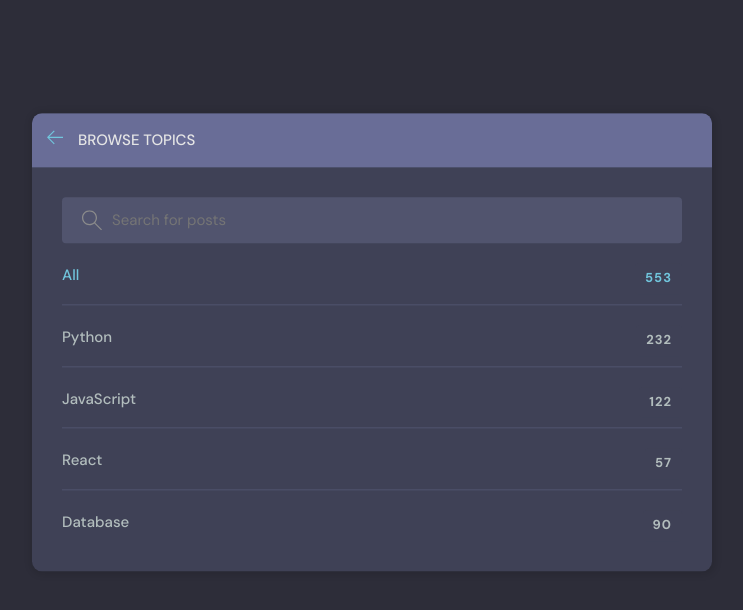
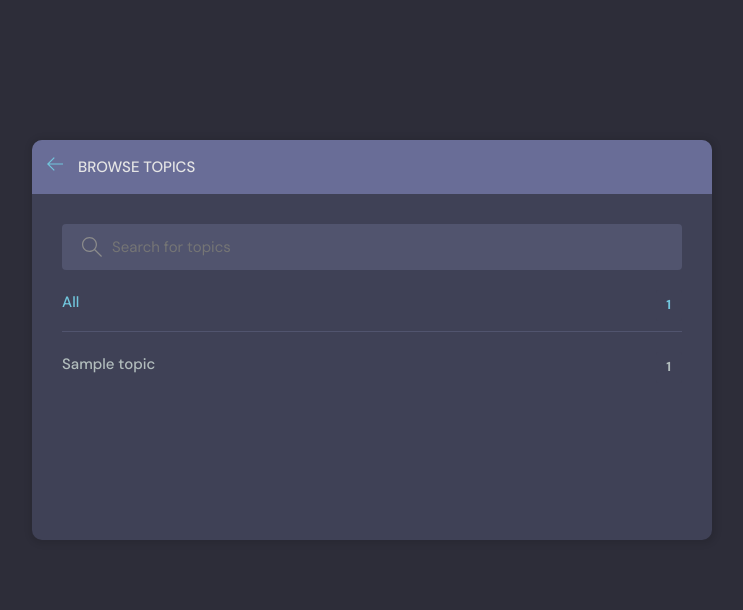
Before and after one commit to DeaaTH65/Study_Buddy, a Django app: page /topics/ in a window 1280 px wide. Shown: the part 76-686 px from the top of the page, without its empty margins (268-1011 px from the left). Run offline with Django 4.2, Linux system fonts and the light colour scheme; tables that the repository leaves empty hold one stand-in row (values such as "Sample post").

Commit message:
browse topics

```diff
--- a/base/templates/base/home.html
+++ b/base/templates/base/home.html
@@ -29,6 +29,7 @@
               <a class="btn btn--main btn--pill" href="#">Recent Activities</a>
             </div>
           </div>
+
           <div class="roomList__header">
             <div>
               <h2>Study Room</h2>
--- a/base/templates/base/topics.html
+++ b/base/templates/base/topics.html
@@ -7,7 +7,7 @@
         <div class="layout__box">
           <div class="layout__boxHeader">
             <div class="layout__boxTitle">
-              <a href="index.html">
+              <a href="{% url 'home' %}">
                 <svg version="1.1" xmlns="http://www.w3.org/2000/svg" width="32" height="32" viewBox="0 0 32 32">
                   <title>arrow-left</title>
                   <path
@@ -20,7 +20,7 @@
           </div>
 
           <div class="topics-page layout__body">
-            <form class="header__search">
+            <form action="" method="GET"  class="header__search">
               <label>
                 <svg version="1.1" xmlns="http://www.w3.org/2000/svg" width="32" height="32" viewBox="0 0 32 32">
                   <title>search</title>
@@ -28,26 +28,19 @@
                     d="M32 30.586l-10.845-10.845c1.771-2.092 2.845-4.791 2.845-7.741 0-6.617-5.383-12-12-12s-12 5.383-12 12c0 6.617 5.383 12 12 12 2.949 0 5.649-1.074 7.741-2.845l10.845 10.845 1.414-1.414zM12 22c-5.514 0-10-4.486-10-10s4.486-10 10-10c5.514 0 10 4.486 10 10s-4.486 10-10 10z"
                   ></path>
                 </svg>
-                <input placeholder="Search for posts" />
+                <input name="q" placeholder="Search for topics" />
               </label>
             </form>
 
             <ul class="topics__list">
               <li>
-                <a href="/" class="active">All <span>553</span></a>
+                <a href="{% url 'topics' %}" class="active">All <span>{{topics.count}}</span></a>
               </li>
+              {% for topic in topics %}
               <li>
-                <a href="/">Python <span>232</span></a>
+                <a href="{% url 'home' %}?q={{topic.name}}">{{topic.name}} <span>{{topic.room_set.all.count}}</span></a>
               </li>
-              <li>
-                <a href="/">JavaScript <span>122</span></a>
-              </li>
-              <li>
-                <a href="/">React <span>57</span></a>
-              </li>
-              <li>
-                <a href="/">Database <span>90</span></a>
-              </li>
+              {% endfor %}
             </ul>
           </div>
         </div>
--- a/base/views.py
+++ b/base/views.py
@@ -170,4 +170,6 @@ def updateUser(request):
 
 
 def topicsPage(request):
-    return render(request, 'base/topics.html', {})
+    q = request.GET.get('q') if request.GET.get('q') != None else ''
+    topics = Topic.objects.filter(name__icontains=q)
+    return render(request, 'base/topics.html', {'topics': topics})
```
